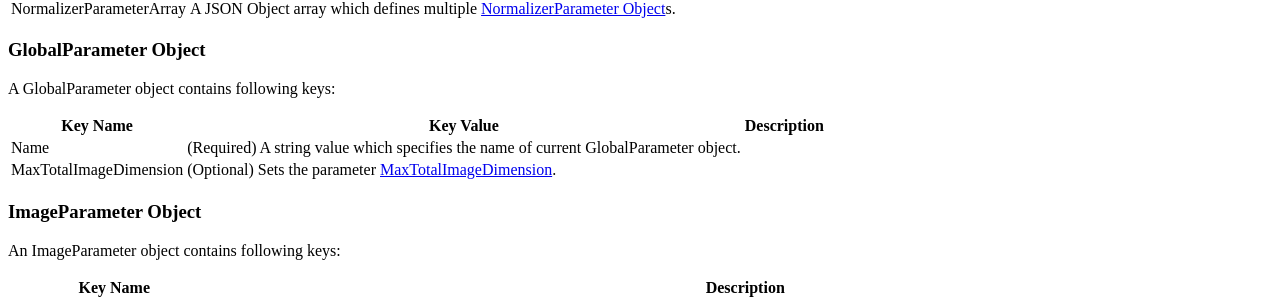
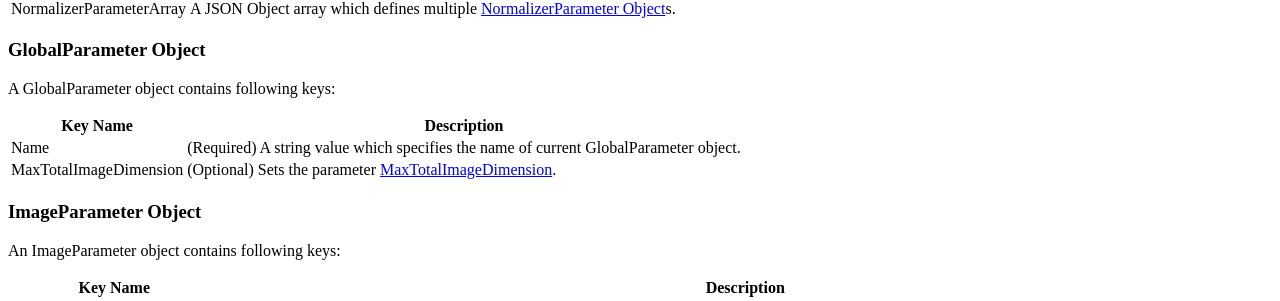
Before and after one commit to dynamsoft-docs/document-normalizer-docs, a Jekyll site: the page built from parameters/parameter-organization-structure.md, in a window 1280 px wide and 900 px high, scrolled down 518 px. Shown: the part 143-444 px from the top of the window. Built offline with Jekyll 4.4.1, drawn with Linux system fonts in a browser that asks for light colours.

Commit message:
update table field

```diff
--- a/parameters/parameter-organization-structure.md
+++ b/parameters/parameter-organization-structure.md
@@ -23,8 +23,8 @@ Dynamsoft Document Normalizer uses a template to organize parameters. A template
 
 A GlobalParameter object contains following keys:
 
-| Key Name | Key Value | Description |
-| -------- | --------- | ----------- |
+| Key Name | Description |
+| -------- | ----------- |
 | Name | (Required) A string value which specifies the name of current GlobalParameter object. |
 | MaxTotalImageDimension | (Optional) Sets the parameter [MaxTotalImageDimension](reference/max-total-image-dimension.md). |
 
```
